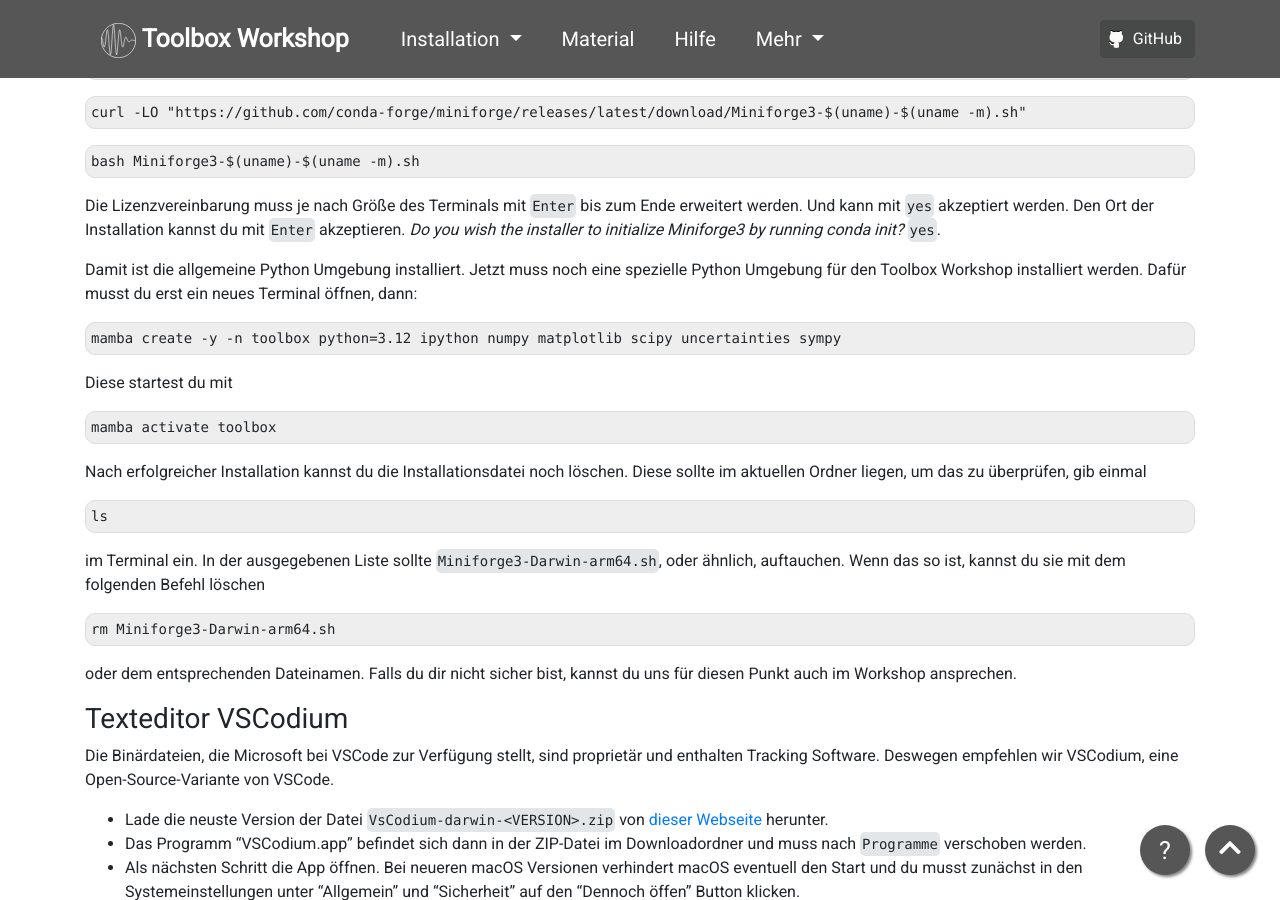
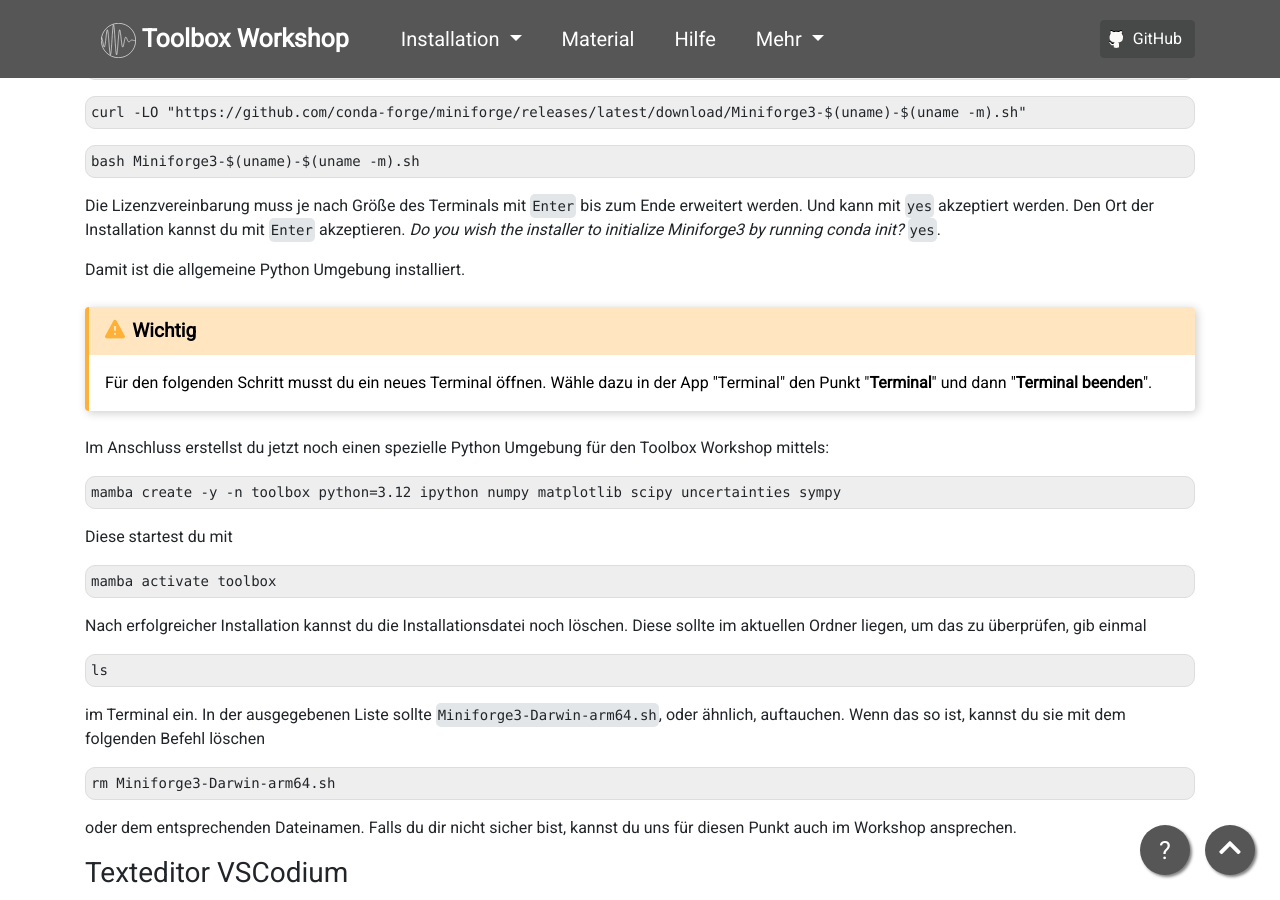
Before and after one commit to pep-dortmund/homepage-toolbox, a Jekyll site: the page built from install/macos.md, in a window 1280 px wide and 900 px high, scrolled down 885 px. Built offline with Jekyll 4.4.1, drawn with Linux system fonts in a browser that asks for light colours; nearby versions of some CDN libraries.

Commit message:
Emphasize closing and reopening of the terminal for mamba

```diff
--- a/install/macos.md
+++ b/install/macos.md
@@ -58,8 +58,11 @@ Den Ort der Installation kannst du mit `Enter` akzeptieren.
 _Do you wish the installer to initialize Miniforge3 by running conda init?_ `yes`.
 
 Damit ist die allgemeine Python Umgebung installiert.
-Jetzt muss noch eine spezielle Python Umgebung für den Toolbox Workshop installiert werden.
-Dafür musst du erst ein neues Terminal öffnen, dann:
+
+{% include admonition.html type="warning" title="Wichtig" body='Für den folgenden Schritt musst du
+ein neues Terminal öffnen. Wähle dazu in der App "Terminal" den Punkt "<b>Terminal</b>" und dann "<b>Terminal beenden</b>".' %}
+
+Im Anschluss erstellst du jetzt noch einen spezielle Python Umgebung für den Toolbox Workshop mittels:
 
     mamba create -y -n toolbox python=3.12 ipython numpy matplotlib scipy uncertainties sympy
 
```
Also changed, not shown: install/linux.md (+6 -2 lines), install/windows-10.md (+2 -1 lines), install/windows-11.md (+2 -1 lines).
